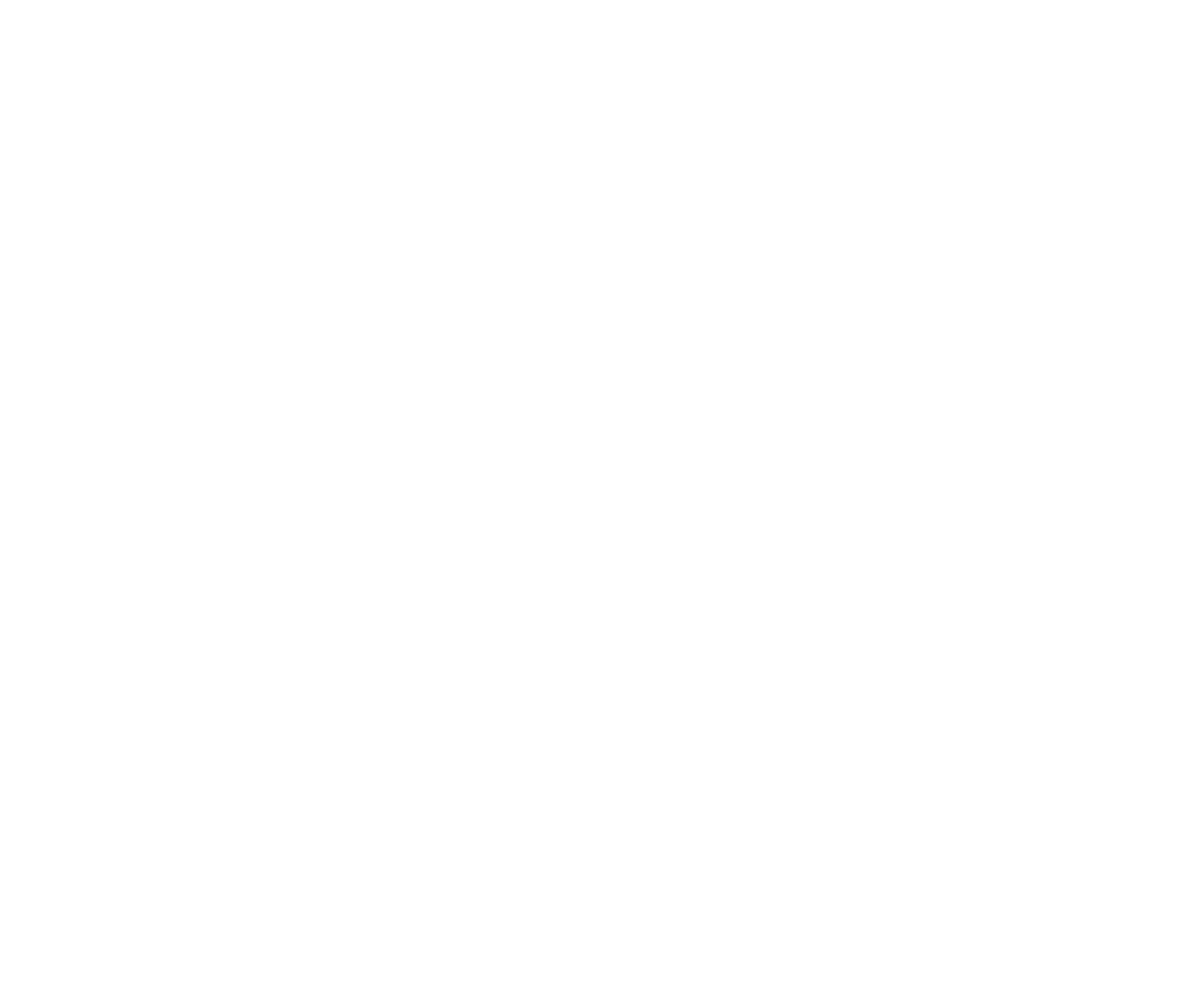
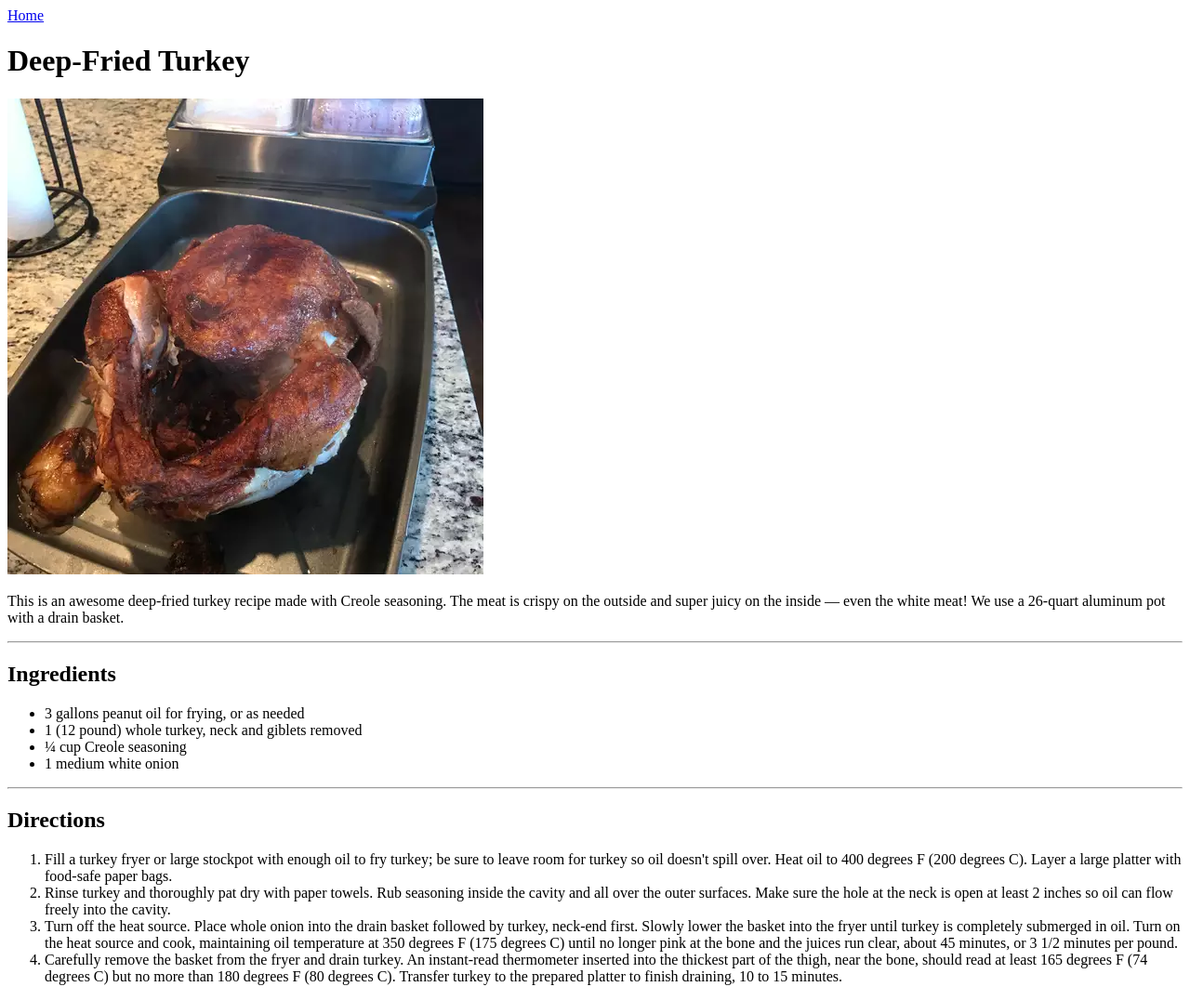
Before and after one commit to juriusuu/odin-recipes, a plain HTML site: page recipes/fried_turkey.html in a window 1280 px wide. Shown: the whole page at 93% size. Before the commit the page ends 800 px from the top, so only its background shows below. Drawn offline with Linux system fonts and the light colour scheme.

Commit message:
Edited fried_turkey.html

```diff
--- a/recipes/fried_turkey.html
+++ b/recipes/fried_turkey.html
@@ -7,6 +7,57 @@
     <title>Deep-Fried Turkey</title>
   </head>
   <body>
-    <div></div>
+    <header>
+      <a href="../index.html">Home</a>
+    </header>
+    <div>
+      <h1>Deep-Fried Turkey</h1>
+      <img src="../images/turkey.jpg" alt="Fried Turkey" />
+      <br />
+      <p>
+        This is an awesome deep-fried turkey recipe made with Creole seasoning.
+        The meat is crispy on the outside and super juicy on the inside — even
+        the white meat! We use a 26-quart aluminum pot with a drain basket.
+      </p>
+      <hr />
+      <h2>Ingredients</h2>
+      <ul>
+        <li>3 gallons peanut oil for frying, or as needed</li>
+        <li>1 (12 pound) whole turkey, neck and giblets removed</li>
+        <li>¼ cup Creole seasoning</li>
+        <li>1 medium white onion</li>
+      </ul>
+      <hr />
+      <h2>Directions</h2>
+      <ol>
+        <li>
+          Fill a turkey fryer or large stockpot with enough oil to fry turkey;
+          be sure to leave room for turkey so oil doesn't spill over. Heat oil
+          to 400 degrees F (200 degrees C). Layer a large platter with food-safe
+          paper bags.
+        </li>
+        <li>
+          Rinse turkey and thoroughly pat dry with paper towels. Rub seasoning
+          inside the cavity and all over the outer surfaces. Make sure the hole
+          at the neck is open at least 2 inches so oil can flow freely into the
+          cavity.
+        </li>
+        <li>
+          Turn off the heat source. Place whole onion into the drain basket
+          followed by turkey, neck-end first. Slowly lower the basket into the
+          fryer until turkey is completely submerged in oil. Turn on the heat
+          source and cook, maintaining oil temperature at 350 degrees F (175
+          degrees C) until no longer pink at the bone and the juices run clear,
+          about 45 minutes, or 3 1/2 minutes per pound.
+        </li>
+        <li>
+          Carefully remove the basket from the fryer and drain turkey. An
+          instant-read thermometer inserted into the thickest part of the thigh,
+          near the bone, should read at least 165 degrees F (74 degrees C) but
+          no more than 180 degrees F (80 degrees C). Transfer turkey to the
+          prepared platter to finish draining, 10 to 15 minutes.
+        </li>
+      </ol>
+    </div>
   </body>
 </html>
```
Also changed, not shown: recipes/pesto_pasta.html (+5 -1 lines), recipes/tuna_noodle.html (+5 -1 lines).
